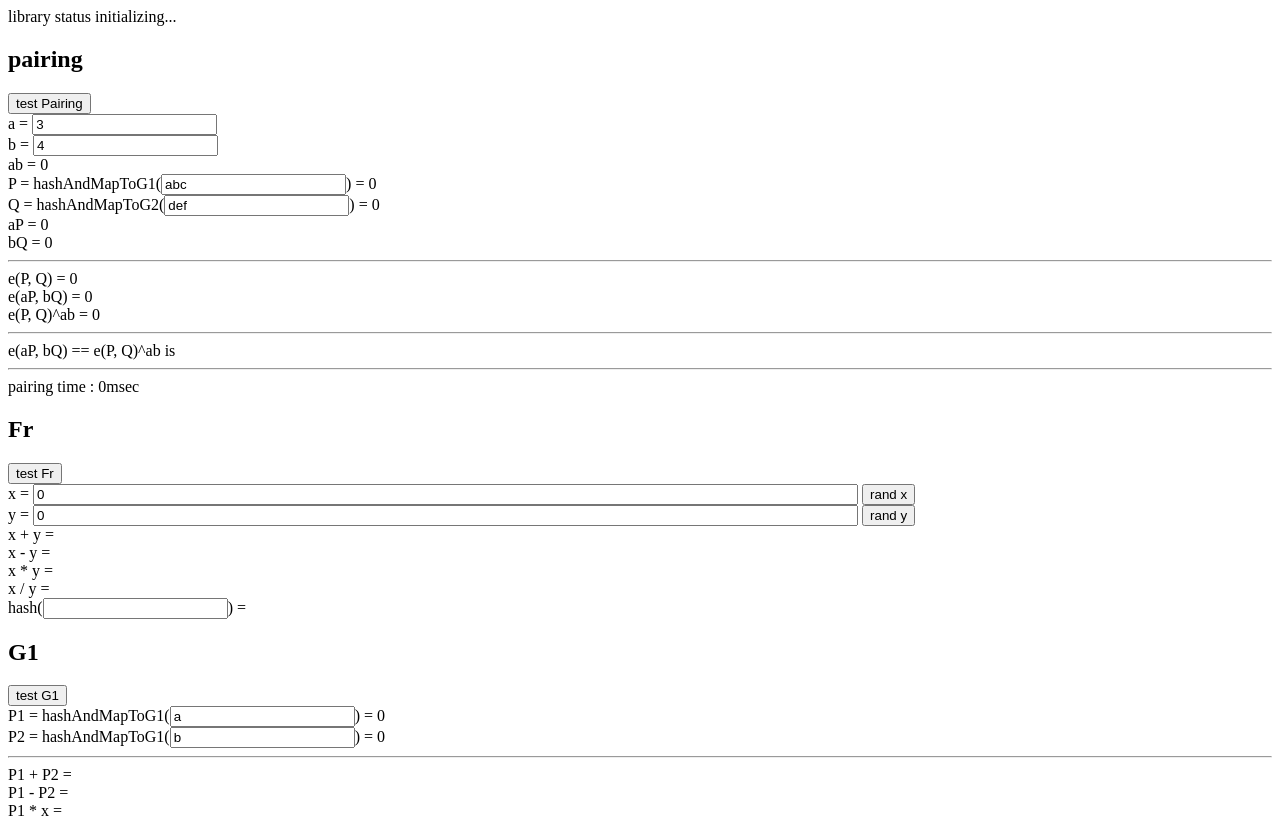
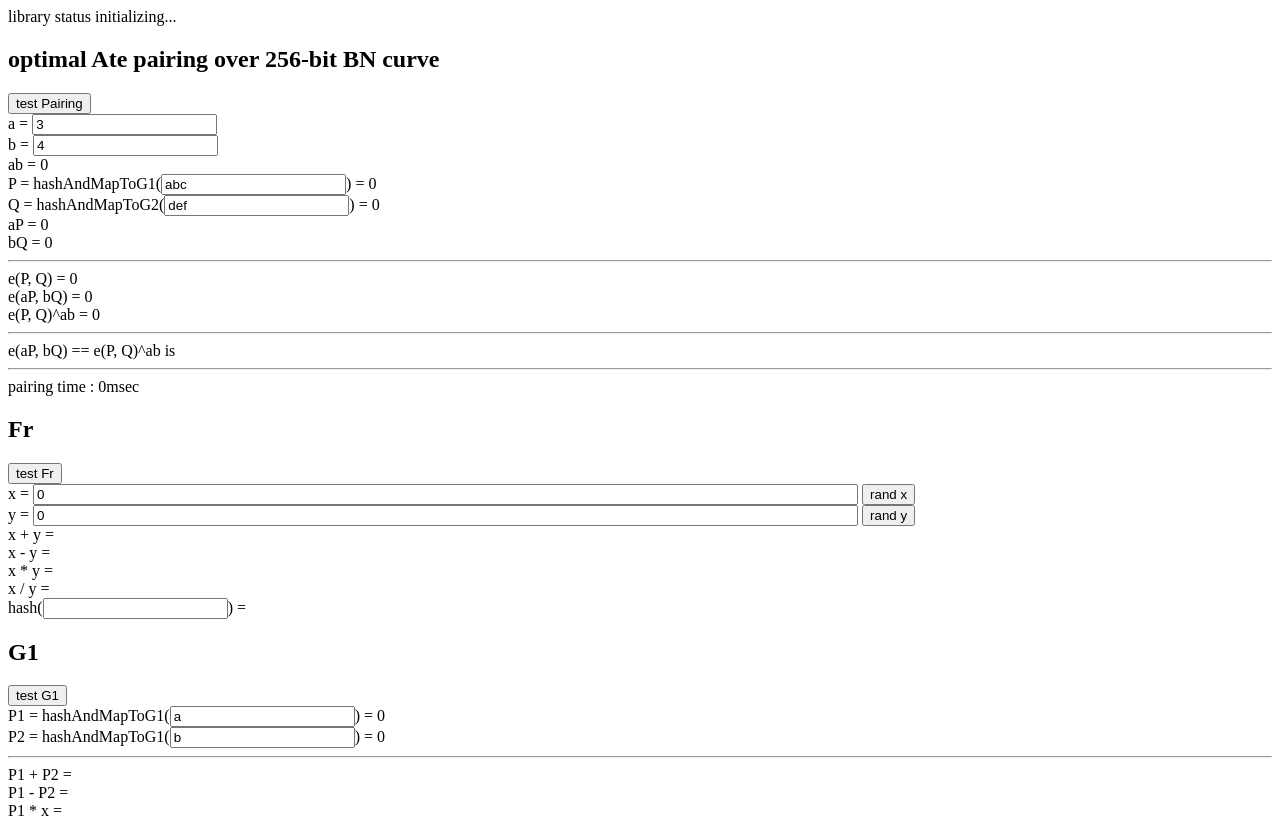
Before and after one commit to herumi/mcl, a plain HTML site: page docs/demo/pairing.html in a window 1280 px wide. Shown: the top 823 px of the page. Drawn offline with Linux system fonts and the light colour scheme; no server answers.

Commit message:
change title of demo

```diff
--- a/docs/demo/pairing.html
+++ b/docs/demo/pairing.html
@@ -11,7 +11,7 @@
 <div>
 library status <span name="status">initializing...</span>
 </div>
-<h2>pairing</h2>
+<h2>optimal Ate pairing over 256-bit BN curve</h2>
 <button type="text" onclick="TestPairing()">test Pairing</button>
 <div>
 a = <input type="text" name="a" value="3"><br>
```
